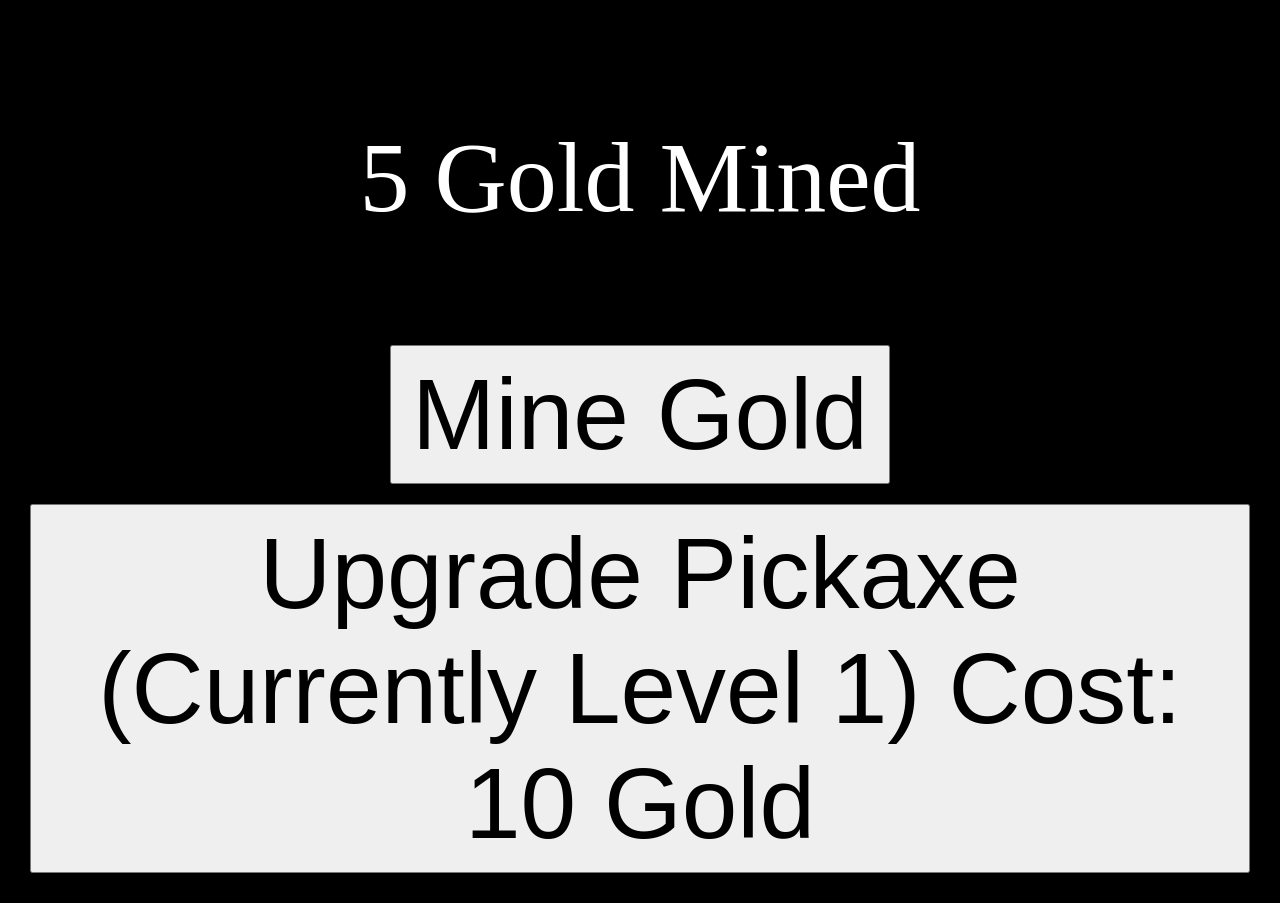
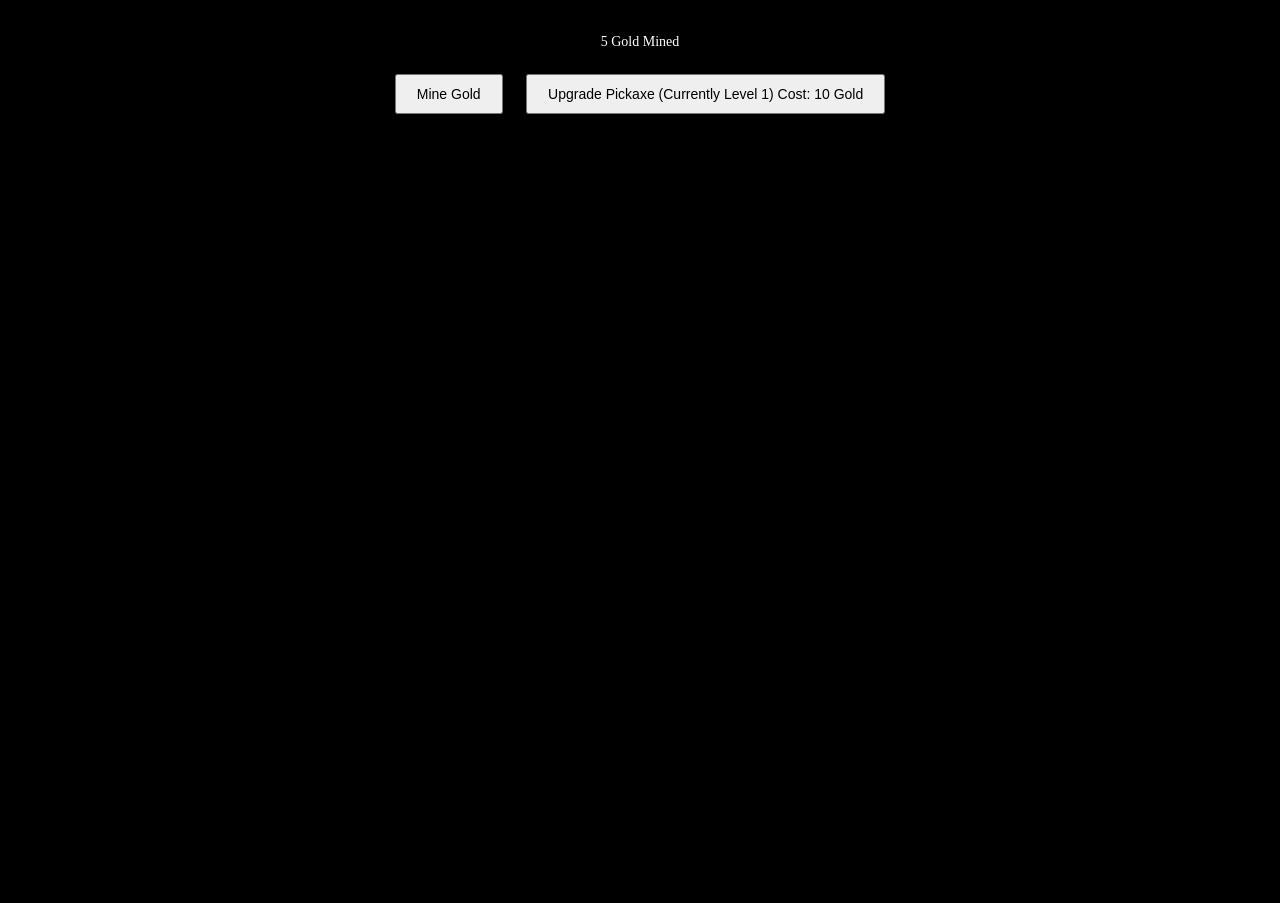
Before and after one commit to cocogatling/idledemo, a plain HTML site: page index.html in a window 1280 px wide. After the commit the page ends 800 px from the top, so only its background shows below. Drawn offline with Linux system fonts and the light colour scheme.

Commit message:
Update styles.css

```diff
--- a/styles.css
+++ b/styles.css
@@ -15,14 +15,14 @@ button {
 }
 
 /* Media query for desktop */
-@media (min-width: 500px) {
+@media (min-width: 1000px) {
   body {
-    font-size: 100px;  /* Set a fixed font size for desktop */
+    font-size: 14px;  /* Set a fixed font size for desktop */
     padding: 20px;
   }
 
   button {
-    font-size: 100px;  /* Adjust button size for larger screens */
+    font-size: 14px;  /* Adjust button size for larger screens */
     padding: 10px 20px;
     margin: 10px;
   }
```
